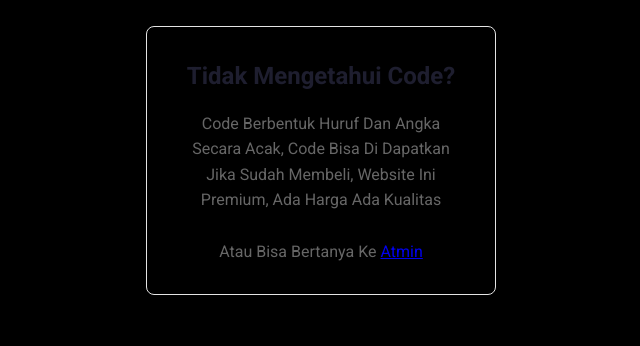
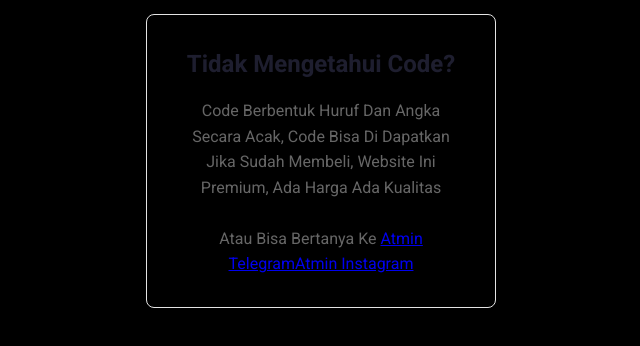
Before and after one commit to feelingjust/omghbanw, a plain HTML site: page help.html in a window 1280 px wide. Shown: the part 288-634 px from the top of the page, without its empty margins (319-959 px from the left). Drawn offline with nearby package versions, Linux system fonts and the light colour scheme.

Commit message:
Update help.html

```diff
--- a/help.html
+++ b/help.html
@@ -129,7 +129,7 @@
         <h2 data-aos="fade-up" data-aos-delay="200">Butuh Bantuan</h2>
             <div class="service-card" data-aos="fade-up" data-aos-delay="600">
                 <h3>Tidak Mengetahui Code?</h3>
-                <p>Code Berbentuk Huruf Dan Angka Secara Acak, Code Bisa Di Dapatkan Jika Sudah Membeli, Website Ini Premium, Ada Harga Ada Kualitas<br><br>Atau Bisa Bertanya Ke <a href="https://t.me/Takaka_S">Atmin</a></p>
+                <p>Code Berbentuk Huruf Dan Angka Secara Acak, Code Bisa Di Dapatkan Jika Sudah Membeli, Website Ini Premium, Ada Harga Ada Kualitas<br><br>Atau Bisa Bertanya Ke <a href="https://t.me/Takaka_S">Atmin Telegram</a><a href="https://instagram.com/nanajahsih">Atmin Instagram</a></p>
             </div>
         </div>
     </section>
```
